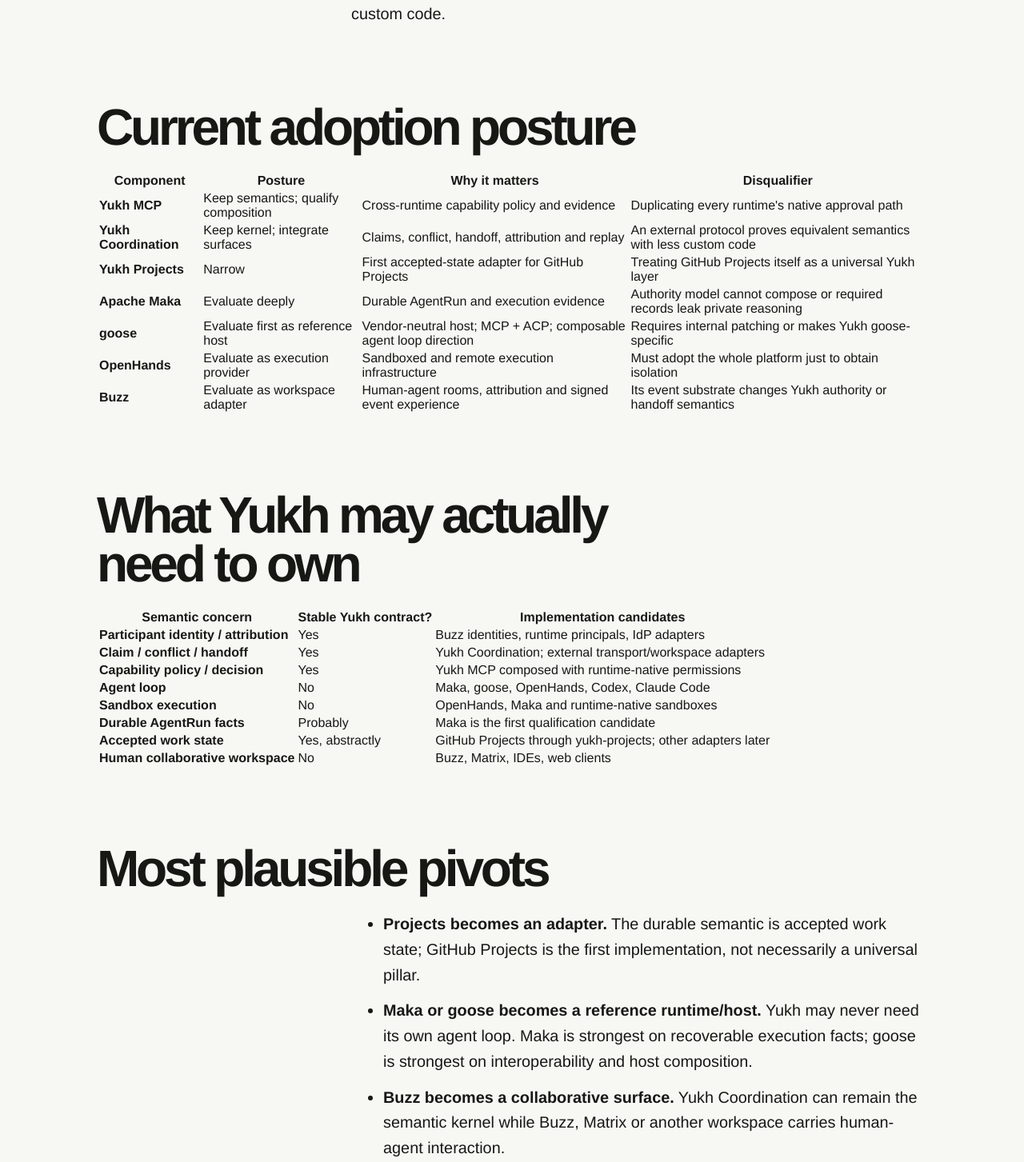
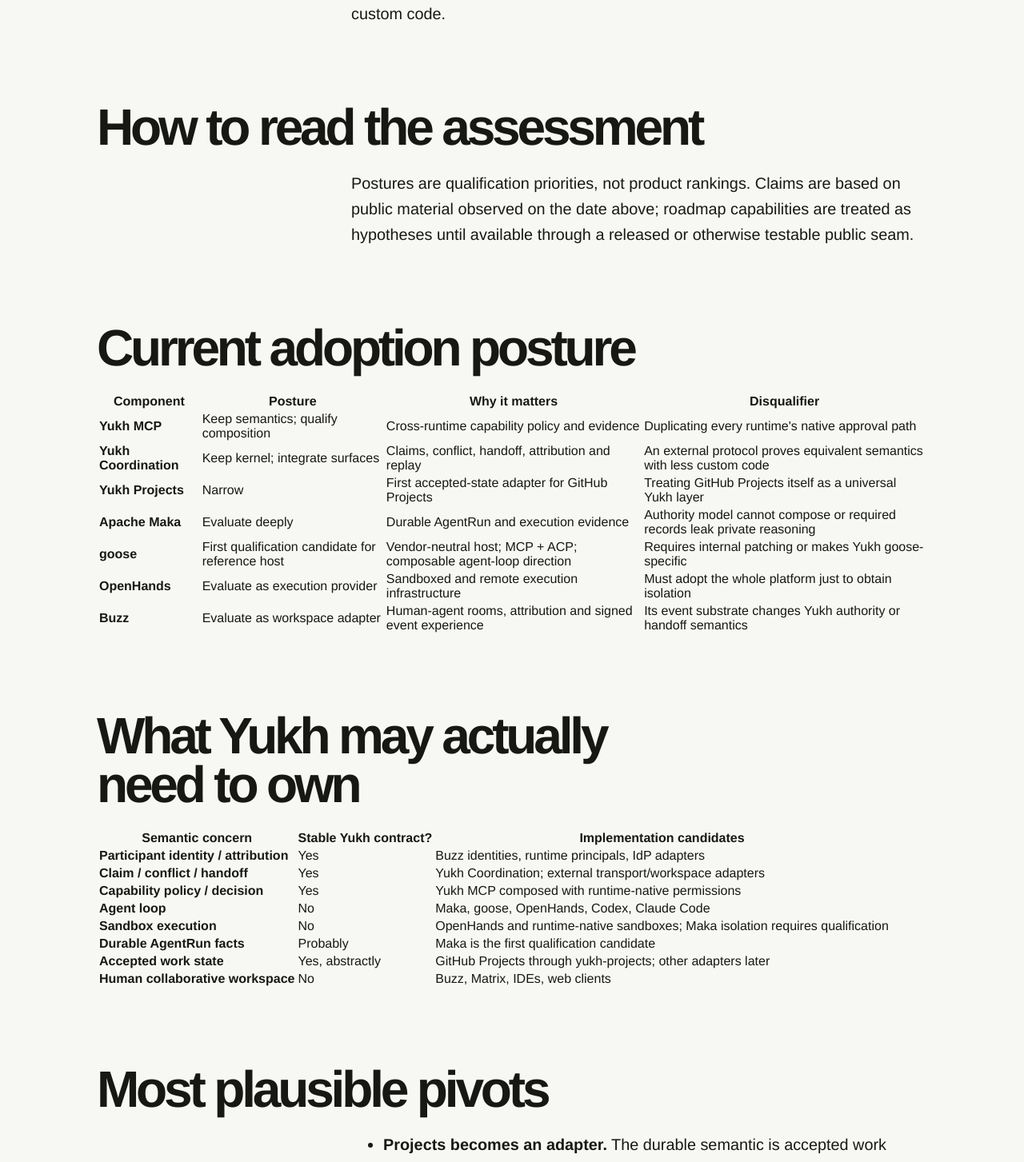
Before and after one commit to nomed/nomed.github.io, a Next.js app: page /landscape in a window 1280 px wide. Shown: the part 1300-2753 px from the top of the page at 80% size. Built offline with nearby package versions, Linux system fonts and the light colour scheme.

Commit message:
fix: tighten landscape qualification claims

```diff
--- a/app/landscape/page.tsx
+++ b/app/landscape/page.tsx
@@ -12,7 +12,7 @@
   ["Yukh Coordination", "Keep kernel; integrate surfaces", "Claims, conflict, handoff, attribution and replay", "An external protocol proves equivalent semantics with less custom code"],
   ["Yukh Projects", "Narrow", "First accepted-state adapter for GitHub Projects", "Treating GitHub Projects itself as a universal Yukh layer"],
   ["Apache Maka", "Evaluate deeply", "Durable AgentRun and execution evidence", "Authority model cannot compose or required records leak private reasoning"],
-  ["goose", "Evaluate first as reference host", "Vendor-neutral host; MCP + ACP; composable agent loop direction", "Requires internal patching or makes Yukh goose-specific"],
+  ["goose", "First qualification candidate for reference host", "Vendor-neutral host; MCP + ACP; composable agent-loop direction", "Requires internal patching or makes Yukh goose-specific"],
   ["OpenHands", "Evaluate as execution provider", "Sandboxed and remote execution infrastructure", "Must adopt the whole platform just to obtain isolation"],
   ["Buzz", "Evaluate as workspace adapter", "Human-agent rooms, attribution and signed event experience", "Its event substrate changes Yukh authority or handoff semantics"],
 ];
@@ -22,7 +22,7 @@
   ["Claim / conflict / handoff", "Yes", "Yukh Coordination; external transport/workspace adapters"],
   ["Capability policy / decision", "Yes", "Yukh MCP composed with runtime-native permissions"],
   ["Agent loop", "No", "Maka, goose, OpenHands, Codex, Claude Code"],
-  ["Sandbox execution", "No", "OpenHands, Maka and runtime-native sandboxes"],
+  ["Sandbox execution", "No", "OpenHands and runtime-native sandboxes; Maka isolation requires qualification"],
   ["Durable AgentRun facts", "Probably", "Maka is the first qualification candidate"],
   ["Accepted work state", "Yes, abstractly", "GitHub Projects through yukh-projects; other adapters later"],
   ["Human collaborative workspace", "No", "Buzz, Matrix, IDEs, web clients"],
@@ -41,6 +41,9 @@
 
       <h2>The architectural test</h2>
       <p>The working hypothesis is that Yukh should own only the governance and interoperability semantics that must survive a change of model, runtime, workspace or vendor. Agent loops, sandboxes and human interfaces should be reused when an external implementation preserves those semantics better than custom code.</p>
+
+      <h2>How to read the assessment</h2>
+      <p>Postures are qualification priorities, not product rankings. Claims are based on public material observed on the date above; roadmap capabilities are treated as hypotheses until available through a released or otherwise testable public seam.</p>
 
       <h2>Current adoption posture</h2>
       <table>
@@ -65,7 +68,7 @@
       <h2>Most plausible pivots</h2>
       <ul>
         <li><strong>Projects becomes an adapter.</strong> The durable semantic is accepted work state; GitHub Projects is the first implementation, not necessarily a universal pillar.</li>
-        <li><strong>Maka or goose becomes a reference runtime/host.</strong> Yukh may never need its own agent loop. Maka is strongest on recoverable execution facts; goose is strongest on interoperability and host composition.</li>
+        <li><strong>Maka or goose becomes a reference runtime/host.</strong> Yukh may never need its own agent loop. Maka is the first candidate to test recoverable execution facts; goose is the first candidate to test interoperable host composition. Neither claim is an adoption decision.</li>
         <li><strong>Buzz becomes a collaborative surface.</strong> Yukh Coordination can remain the semantic kernel while Buzz, Matrix or another workspace carries human-agent interaction.</li>
         <li><strong>OpenHands supplies execution isolation.</strong> Yukh policy can authorize a bounded operation while an external sandbox performs it and returns evidence.</li>
         <li><strong>A Yukh repository can disappear.</strong> Prior investment is not a reason to preserve a component that an external project makes redundant.</li>
@@ -81,7 +84,7 @@
       </ol>
 
       <p>The full evidence, comparison matrices, upside and disqualifying conditions live in the dated research record governed by issue #56.</p>
-      <a className="editorial-cta internal-cta" href="https://github.com/nomed/nomed.github.io/blob/main/docs/editorial/YUKH-AGENT-LANDSCAPE-2026-08-24.md">Read the landscape record <ArrowIcon direction="external" /></a>
+      <a className="editorial-cta internal-cta" href="https://github.com/nomed/nomed.github.io/blob/review/yukh-agent-landscape-56/docs/editorial/YUKH-AGENT-LANDSCAPE-2026-08-24.md">Read the landscape record <ArrowIcon direction="external" /></a>
     </EditorialPage>
   );
 }
```
